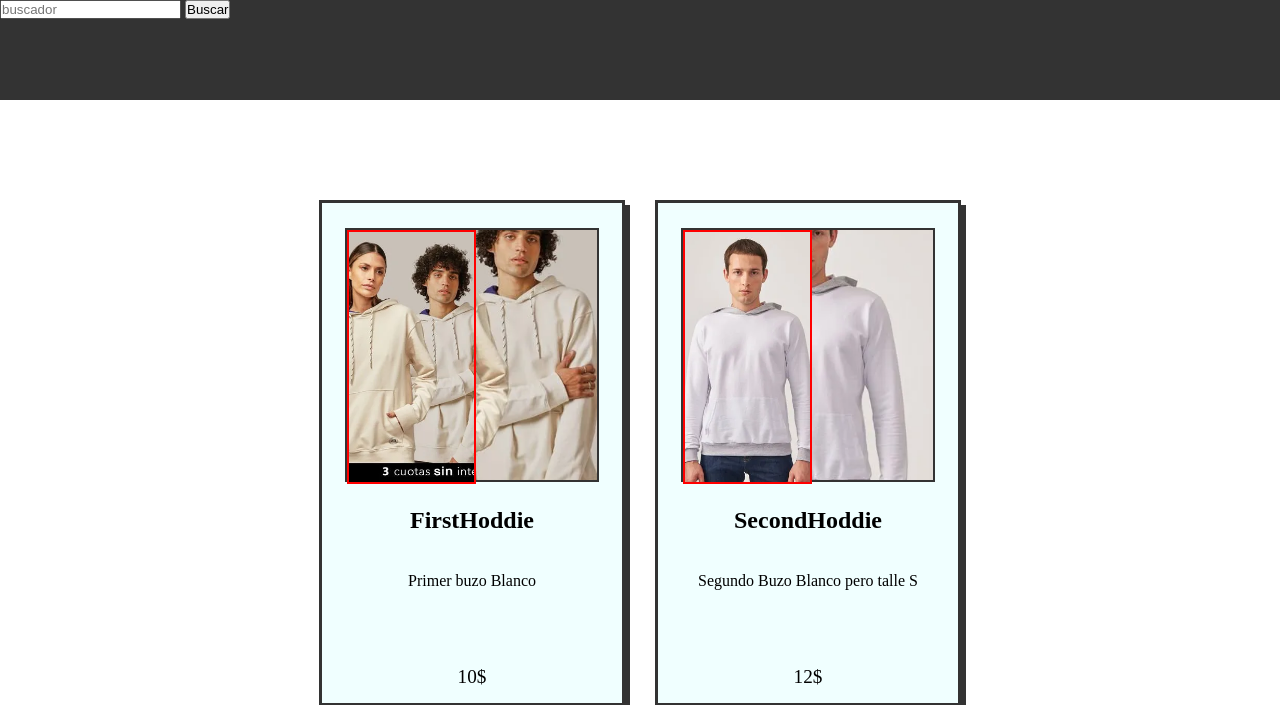
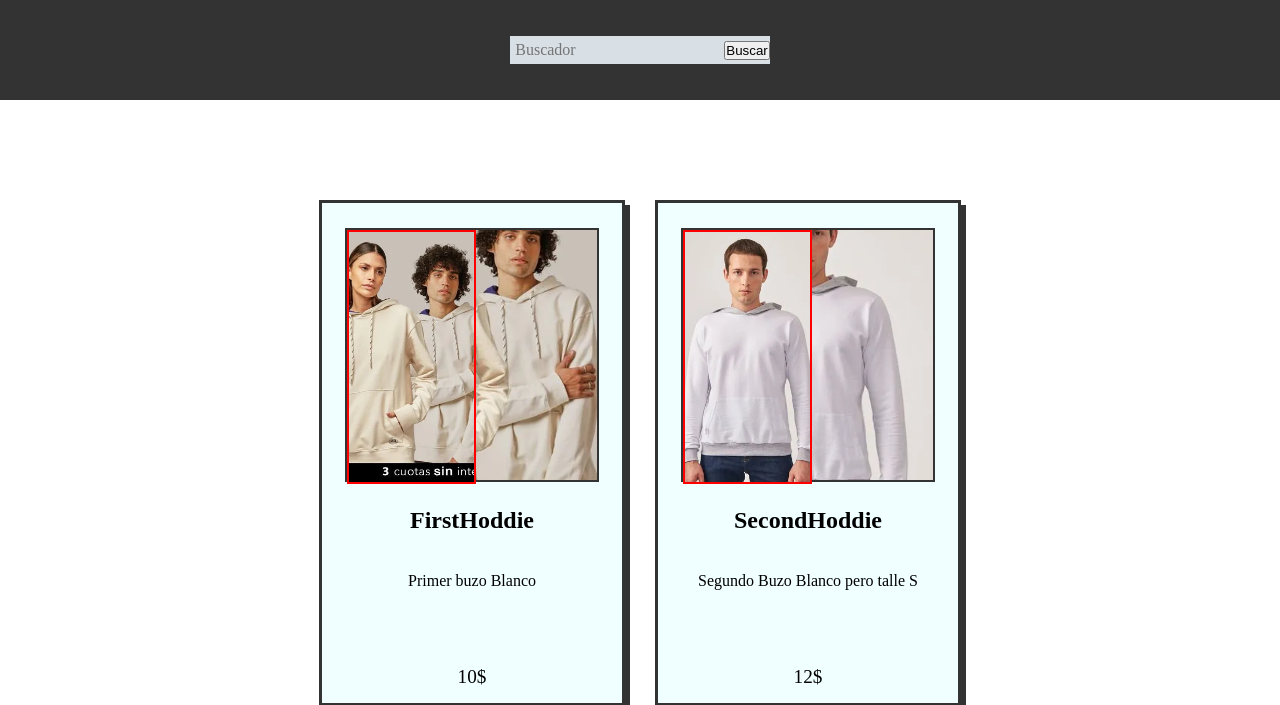
Before and after one commit to AugustoGL/RUITZ, a Django app: page /indumentaria/ in a window 1280 px wide. Shown: the top 705 px of the page. Run offline with Django 4.2, Linux system fonts and the light colour scheme; data comes from the database, SQL or seed files in the repository.

Commit message:
Algunos fix

```diff
--- a/ruitz/static/styles/base.css
+++ b/ruitz/static/styles/base.css
@@ -0,0 +1,55 @@
+*{
+    margin: 0;
+    padding: 0;
+}
+
+.navbar {
+    background-color: #333;
+    position: fixed;
+    left: 0;
+    width: 100vw;
+    height: 100px;
+    z-index: 1000;
+    transition: top .3s ease-in-out;
+    display: flex;
+    justify-content: center;
+    align-items: center;
+}
+
+.buscador {
+    float: right;
+    background-color: rgba(240, 248, 255, 0.874);
+    transition: all .15s;
+}
+
+.buscador input{
+    border: none;
+    background-color: transparent;
+    font-size: medium;
+    padding: 5px 5px;
+    font-family: 'Times New Roman', Times, serif;
+    transition: all .15s;
+
+}
+
+.buscador input:hover{
+    border: none;
+    background-color: aliceblue;
+    transition: all .15s;
+
+}
+
+.buscador input:focus{
+    outline: none;
+    background-color: aliceblue;
+    transition: all .15s;
+}
+
+.buscador input:focus::placeholder{
+    color: #333;
+    transition: all .15s;
+}
+
+.buscador input::placeholder{
+    transition: all .15s;
+}
--- a/ruitz/static/styles/indumentaria.css
+++ b/ruitz/static/styles/indumentaria.css
@@ -20,16 +20,7 @@ aside{
     box-shadow: #333 3px 3px;
 }
 
-.navbar {
-    background-color: #333;
-    position: fixed;
-    top: 0;
-    left: 0;
-    width: 100vw;
-    height: 100px;
-    z-index: 1000;
-    transition: top .3s ease-in-out;
-}
+
 
 .agrupador{
     margin-top: 200px;
--- a/ruitz/templates/base.html
+++ b/ruitz/templates/base.html
@@ -15,8 +15,11 @@
     <nav class="navbar" id="navDown">
         <form method="get" action="{% url 'home' %}">
             {% csrf_token %}
-            <input type="text" placeholder="buscador" name="buscador" value="{{ request.GET.buscador }}">
-            <button type="submit">Buscar</button>
+            <div class="buscador">
+                <input type="text" placeholder="Buscador" name="buscador" value="{{ request.GET.buscador }}">
+                <button type="submit">Buscar</button>
+            </div>
+
         </form>
 
     </nav>
--- a/ruitz/views.py
+++ b/ruitz/views.py
@@ -1,7 +1,8 @@
 from django.shortcuts import render, redirect
 from .models import Producto
-from django.db.models import Q
 from .models import *
+from .funcionalidades import *
+
 
 def Home(request):
     talles = Tamaño.objects.all()
@@ -10,12 +11,7 @@ def Home(request):
     productos = Producto.objects.all()
     busqueda = request.GET.get('buscador')
     if busqueda:
-        productos_relacionados = productos.filter(
-            Q(nombre__icontains=busqueda) |
-            Q(categoria__nombre__icontains=busqueda) |
-            Q(colores__nombre__icontains=busqueda)).distinct()
-        productos_no_relacionados = productos.exclude(id__in=productos_relacionados.values_list('id', flat=True))
-        productos = list(productos_relacionados) + list(productos_no_relacionados)
+        productos = buscar(busqueda)
         return render(request, "indumentaria.html", {'productos': productos, 'talles': talles, 'colores': colores, 'categorias': categorias})
     return render(request, "home.html", {'productos': productos, 'talles': talles, 'colores': colores, 'categorias': categorias})
 
@@ -27,11 +23,5 @@ def Indumentaria(request):
 
     busqueda = request.GET.get('buscador')
     if busqueda:
-        productos_relacionados = productos.filter(
-            Q(nombre__icontains=busqueda) |
-            Q(categoria__nombre__icontains=busqueda) |
-            Q(colores__nombre__icontains=busqueda)).distinct()
-        productos_no_relacionados = productos.exclude(id__in=productos_relacionados.values_list('id', flat=True))
-        productos = list(productos_relacionados) + list(productos_no_relacionados)
-
+        productos = buscar(busqueda)
     return render(request, "indumentaria.html", {'productos': productos, 'talles': talles, 'colores': colores, 'categorias': categorias})
```
Also changed, not shown: ruitz/funcionalidades.py (added, +14 -0 lines), ruitz/static/styles/home.css (+1 -7 lines).
